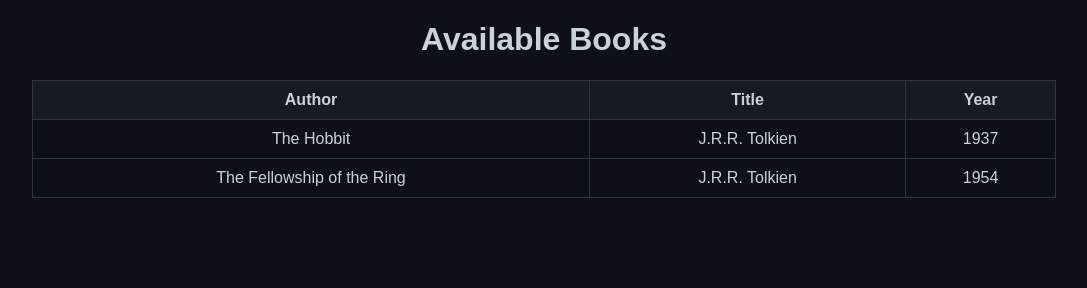
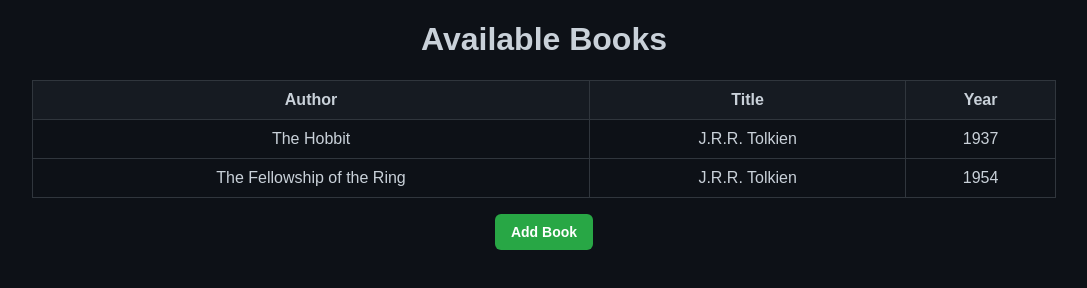
Before and after one commit to 3ein39/odin-book, a plain HTML site: page index.html in a window 1280 px wide. Shown: the whole page, without its empty margins (96-1183 px from the left). Drawn offline with Linux system fonts and the light colour scheme.

Commit message:
add gh-button

```diff
--- a/index.html
+++ b/index.html
@@ -18,6 +18,9 @@
     <tbody>
     </tbody>
 </table>
+<center>
+    <button>Add Book</button>
+</center>
 </body>
 <script src="app.js"></script>
 </html>
--- a/styles.css
+++ b/styles.css
@@ -20,3 +20,19 @@ th {
     background-color: #161b22;
     font-weight: bold;
 }
+button {
+    background-color: #28a745;
+    border: none;
+    border-radius: 6px;
+    color: #ffffff;
+    padding: 10px 16px;
+    font-size: 14px;
+    font-weight: 600;
+    cursor: pointer;
+    transition: background-color 0.2s ease;
+    margin: 16px;
+}
+
+button:hover {
+    background-color: #269f42;
+}
```
